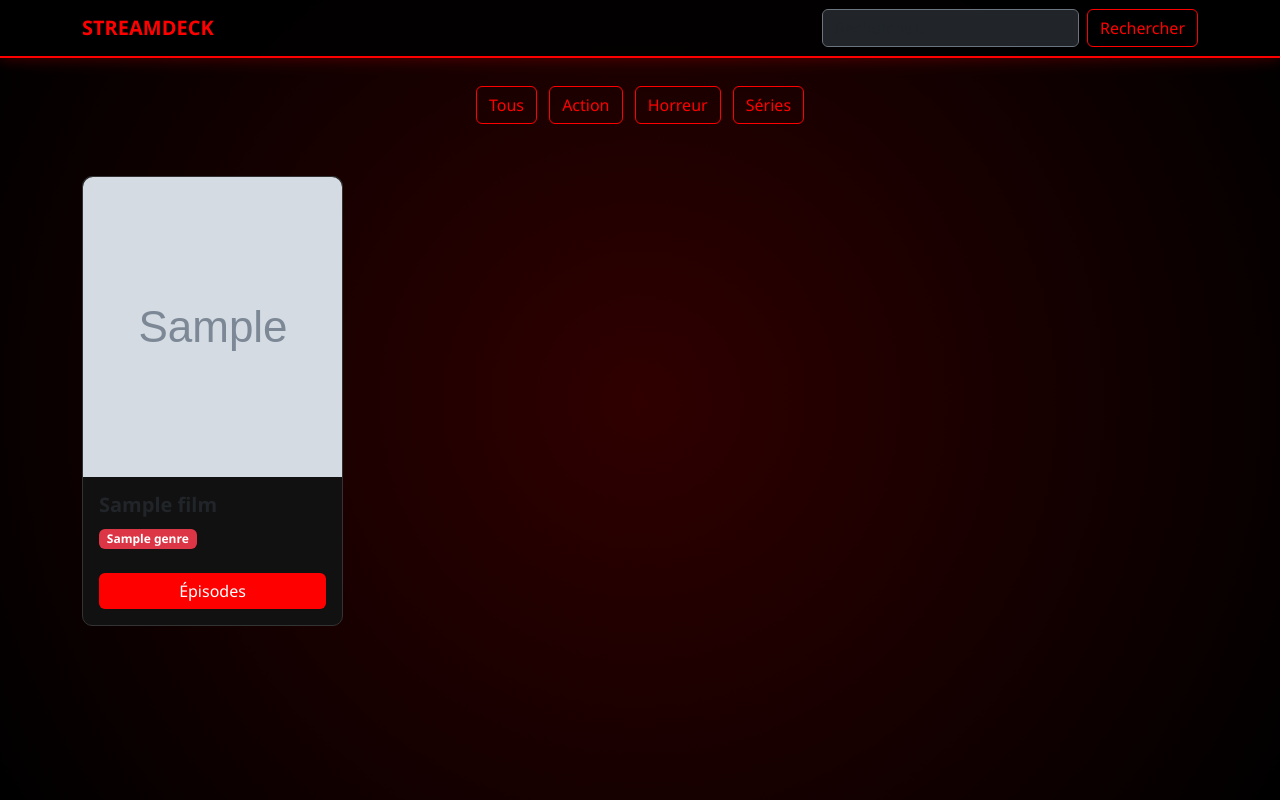
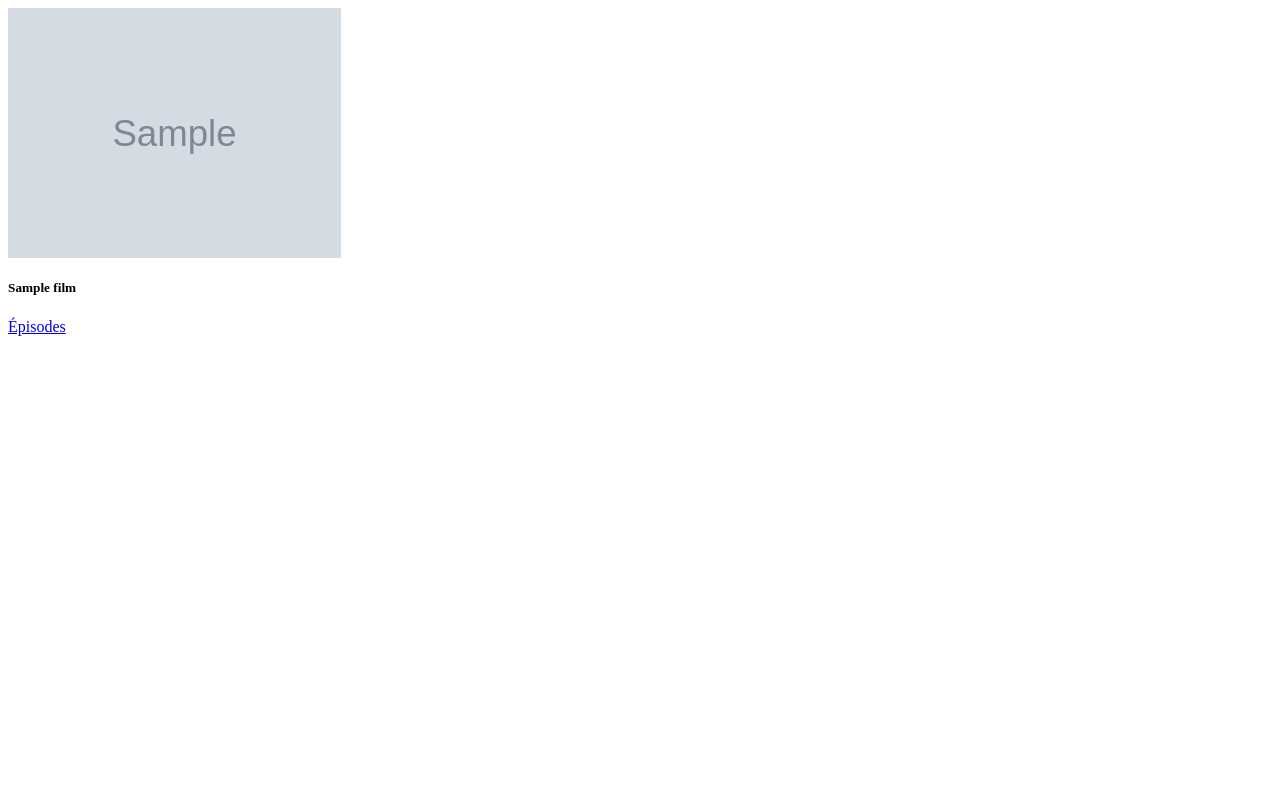
Before and after one commit to vguillotduenas-dotcom/StreamDeck, a Python web app: template templates/index.html in a window 1280 px wide. Run offline with Jinja, Linux system fonts and the light colour scheme; the template is opened without the code that fills it: most values are stand-ins (such as "Sample title", 1, 10 or a date in 2020); grey boxes marked "Sample" are stand-in pictures.

Commit message:
Update index.html

```diff
--- a/templates/index.html
+++ b/templates/index.html
@@ -1,77 +1,15 @@
-<!DOCTYPE html>
-<html lang="fr">
-<head>
-    <meta charset="UTF-8">
-    <title>StreamDeck - Cinéma</title>
-    <link href="https://cdn.jsdelivr.net/npm/bootstrap@5.3.2/dist/css/bootstrap.min.css" rel="stylesheet">
-    <style>
-        body {
-            background: radial-gradient(circle at center, #300000 0%, #000000 100%);
-            color: #ffffff;
-            font-family: 'Segoe UI', sans-serif;
-            min-height: 100vh;
-        }
-        .navbar {
-            background-color: rgba(0,0,0,0.9) !important;
-            border-bottom: 2px solid #ff0000;
-            box-shadow: 0 0 15px rgba(255,0,0,0.3);
-        }
-        .card {
-            background: #111;
-            border: 1px solid #333;
-            transition: 0.3s;
-            border-radius: 10px;
-        }
-        .card:hover {
-            transform: translateY(-10px);
-            border-color: #ff0000;
-            box-shadow: 0 0 20px rgba(255,0,0,0.5);
-        }
-        .btn-danger { background-color: #ff0000; border: none; }
-        .btn-outline-danger { color: #ff0000; border-color: #ff0000; }
-        .btn-outline-danger:hover { background: #ff0000; color: white; }
-    </style>
-</head>
-<body>
-    <nav class="navbar navbar-expand-lg navbar-dark mb-4">
-        <div class="container">
-            <a class="navbar-brand fw-bold" href="/" style="color:#ff0000;">STREAMDECK</a>
-            <form class="d-flex" method="GET">
-                <input class="form-control me-2 bg-dark text-white border-secondary" type="search" name="q" placeholder="Rechercher...">
-                <button class="btn btn-outline-danger" type="submit">Rechercher</button>
-            </form>
-            {% if current_user.role == 'admin' %}
-                <a href="/admin" class="btn btn-danger ms-3">ADMIN</a>
-            {% endif %}
-        </div>
-    </nav>
-
-    <div class="container">
-        <div class="mb-5 text-center">
-            <a href="/" class="btn btn-outline-danger m-1">Tous</a>
-            <a href="/?genre=Action" class="btn btn-outline-danger m-1">Action</a>
-            <a href="/?genre=Horreur" class="btn btn-outline-danger m-1">Horreur</a>
-            <a href="/?genre=Série" class="btn btn-outline-danger m-1">Séries</a>
-        </div>
-
-        <div class="row row-cols-1 row-cols-md-3 row-cols-lg-4 g-4">
 {% for f in films %}
 <div class="col">
-                <div class="card h-100">
-                    <img src="{{ f.img }}" class="card-img-top" style="height: 300px; object-fit: cover; border-radius: 10px 10px 0 0;">
+    <div class="card h-100 bg-dark text-white border-secondary">
+        <img src="{{ f.img }}" class="card-img-top" style="height: 250px; object-fit: cover;">
         <div class="card-body">
-                        <h5 class="card-title fw-bold">{{ f.nom }}</h5>
-                        <p class="badge bg-danger">{{ f.genre }}</p>
+            <h5 class="card-title">{{ f.nom }}</h5>
             {% if f.type == 'film' %}
-                            <a href="{{ f.lien }}" class="btn btn-danger w-100 mt-2" target="_blank">Regarder</a>
+                <a href="{{ f.lien }}" class="btn btn-danger w-100" target="_blank">Regarder</a>
             {% else %}
-                            <a href="/serie/{{ f.id }}" class="btn btn-danger w-100 mt-2">Épisodes</a>
+                <a href="/serie/{{ f.id }}" class="btn btn-danger w-100">Épisodes</a>
             {% endif %}
         </div>
     </div>
 </div>
 {% endfor %}
-        </div>
-    </div>
-</body>
-</html>
```
Lines whose indentation alone changed are shown as unchanged.
